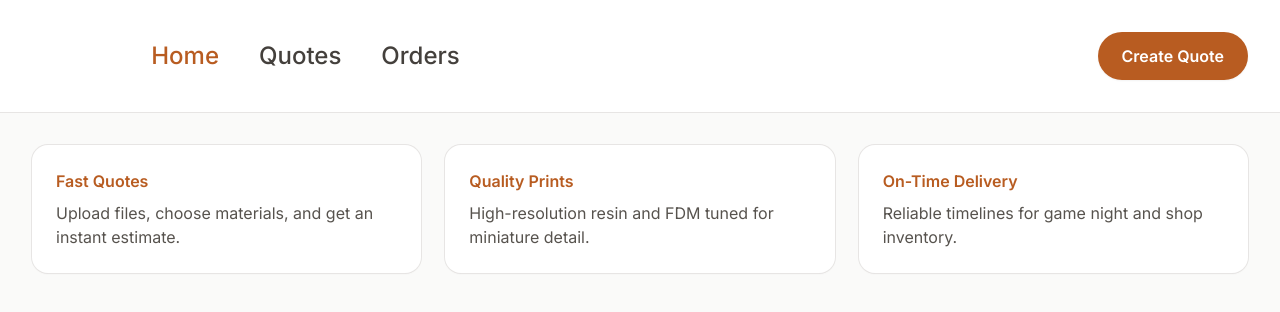
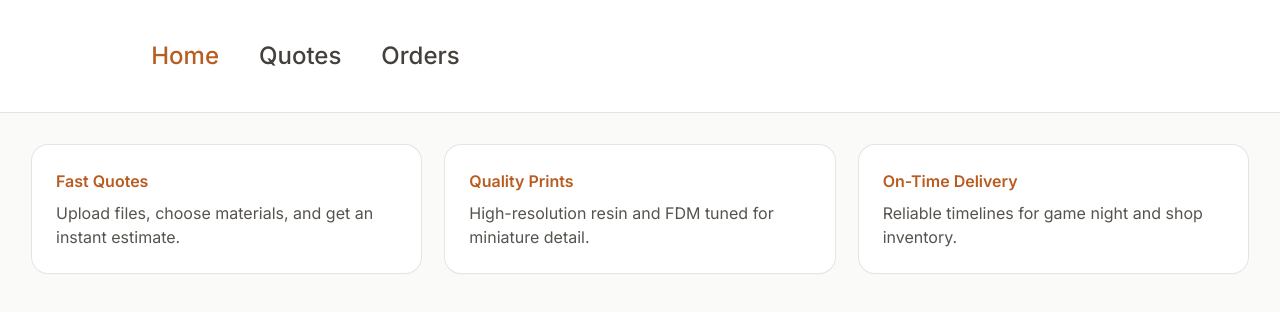
Before and after one commit to Yamatoberu/MGMiniFactory, a React (Vite) app: page / in a window 1280 px wide. Shown: the top 312 px of the page. Built offline with nearby package versions, Linux system fonts and the light colour scheme.

Commit message:
MVP - Using cursor to get the MVP created

```diff
--- a/src/App.tsx
+++ b/src/App.tsx
@@ -29,9 +29,6 @@ function Navigation() {
             </Link>
           </nav>
           <div className="flex-1"></div>
-          <Link to="/quotes" className="inline-flex items-center rounded-full bg-[var(--brand)] px-6 py-3 text-white font-semibold shadow-sm hover:brightness-110 transition">
-            Create Quote
-          </Link>
         </div>
       </div>
     </header>
```
